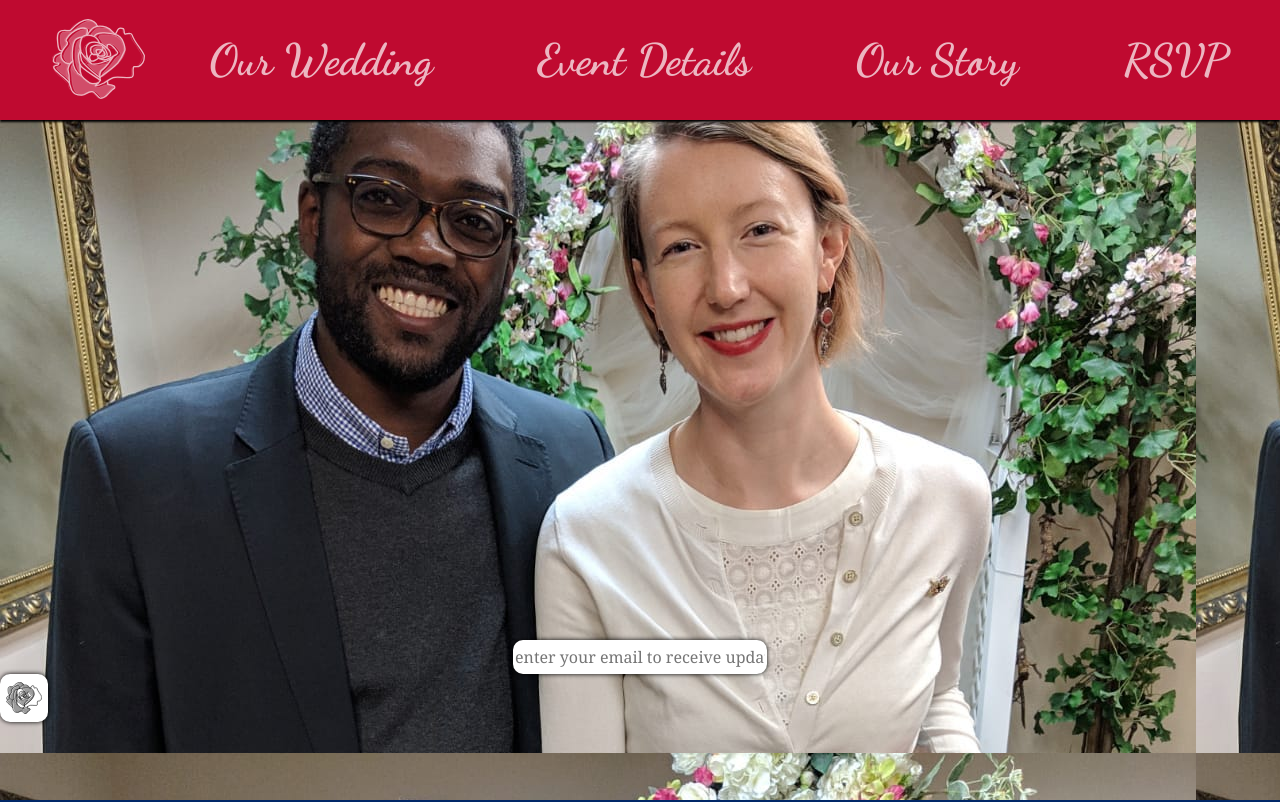
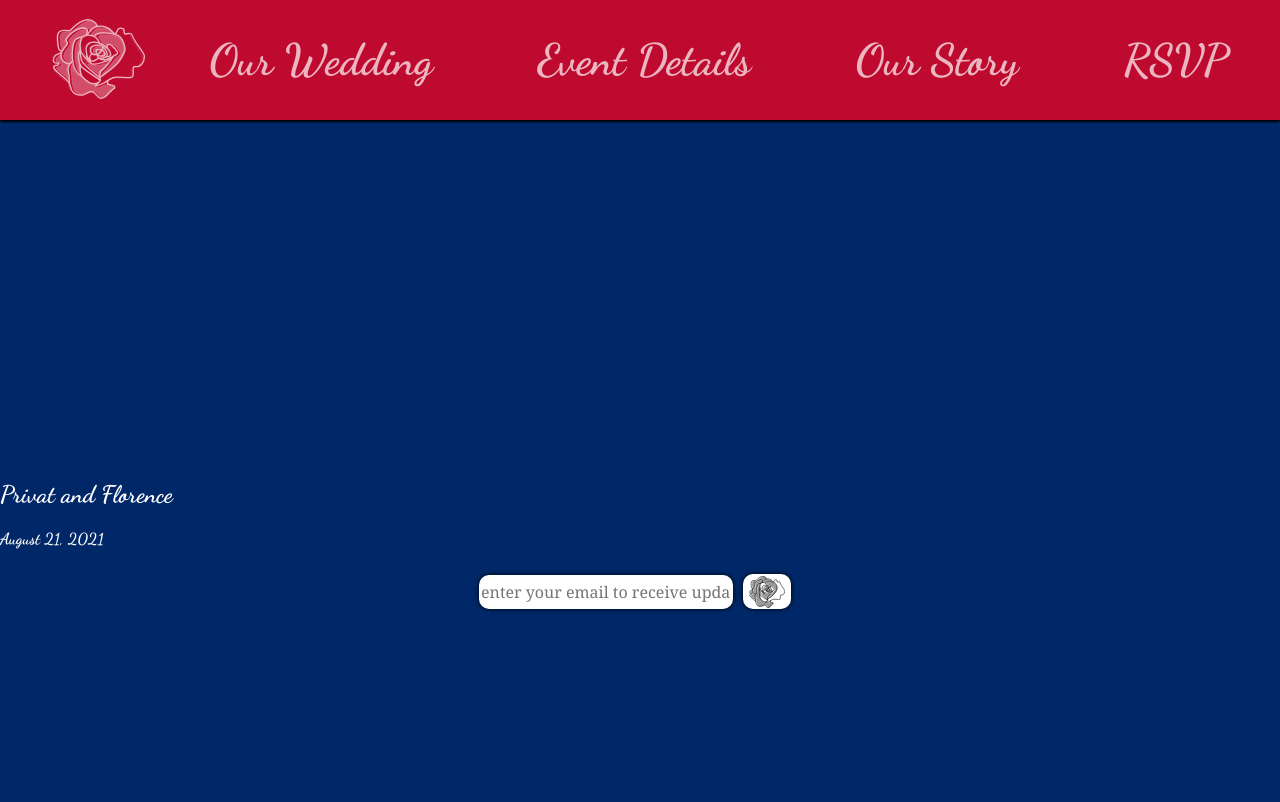
Before and after one commit to HelenHMaher/privatandflorence, a React (Create React App) app: page / in a window 1280 px wide. Shown: the top 802 px of the page. Built offline with nearby package versions, Linux system fonts and the light colour scheme.

Commit message:
fix button centering

```diff
--- a/src/App.css
+++ b/src/App.css
@@ -13,7 +13,6 @@
 
 html {
   background: var(--main-blue);
-  text-align: center;
   margin: 0;
   padding: 0;
   font-family: "raleway", sans-serif;
@@ -69,23 +68,27 @@ html {
 
 .welcome {
   position: relative;
-  display: inline-block;
-  background-image: url(./photos/engagementPhoto.jpg);
   height: 100vh;
   width: 100vw;
+  background-image: url(./photos/engagementPhoto.jpg) center;
 }
 
 .title {
+  margin-top: 60vh;
   font-family: "Dancing Script", cursive;
   color: white;
   z-index: 9;
 }
 
-.email {
-  width: 100vw;
-  position: absolute;
+form {
   z-index: 9;
-  top: 80vh;
+  display: flex;
+  justify-content: center;
+  align-items: center;
+}
+
+.email-feild {
+  display: inline-block;
 }
 
 #email {
@@ -98,9 +101,12 @@ html {
   border-radius: 10px;
   text-align: center;
 }
-
+.submit-container {
+  display: inline-block;
+  margin: 10px;
+}
 .submit-button {
-  height: 3rem;
+  height: 2.2rem;
   width: 3rem;
   border: none;
   box-shadow: 0 0 5px;
--- a/src/welcome/index.js
+++ b/src/welcome/index.js
@@ -19,6 +19,7 @@ export const Welcome = () => {
               required
             />
           </div>
+          <div className="submit-container">
             <div className="submit-button">
               <input
                 id="send-email"
@@ -34,6 +35,7 @@ export const Welcome = () => {
                 alt="rose icon"
               />
             </div>
+          </div>
         </form>
       </div>
     </section>
```
Lines whose indentation alone changed are shown as unchanged.
